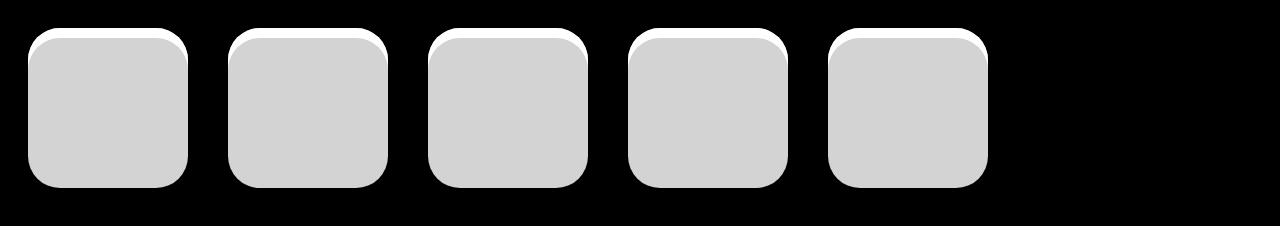
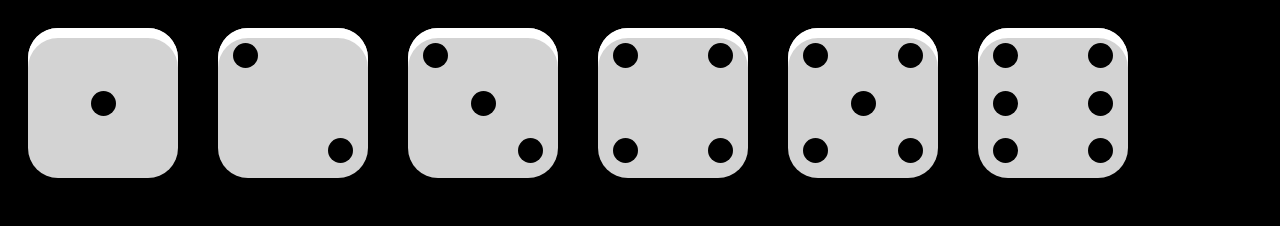
Before and after one commit to jbellwaite/css-wk4-dice-grid-practice, a plain HTML site: page index.html in a window 1280 px wide. Drawn offline with Linux system fonts and the light colour scheme.

Commit message:
Add dice circles and position them using flex box alignment

```diff
--- a/css/styles.css
+++ b/css/styles.css
@@ -1,14 +1,69 @@
 body {
   background-color: black;
   display: flex;
+  /*flex-wrap: wrap;*/
 }
 
-.first-face, .second-face, .third-face, .fourth-face, .fifth-face, .six-face {
-  width: 160px;
-  height: 160px;
+.first-face, .second-face, .third-face, .fourth-face, .fifth-face, .sixth-face {
+  width: 120px;
+  height: 120px;
   background-color: lightgrey;
   margin: 20px;
   border-radius: 20%;
   box-shadow: 0 10px 0 white inset;
+  display: flex;
+  flex-wrap: wrap;
+  justify-content: space-between;
+  align-items: center;
+  padding: 15px;
   /*box-shadow: 0px 0px 10px 10px gray inset;*/
+  /*position: relative;*/
 }
+
+.pip {
+  height: 25px;
+  width: 25px;
+  border-radius: 100%;
+  background-color: black;
+  /*position: absolute;*/
+  display: flex;
+  /*flex-wrap: wrap;*/
+}
+
+.column {
+  display: flex;
+  flex-direction: column;
+  justify-content: space-between;
+  flex-wrap: wrap;
+  height: 100%;
+  max-height: 100%;
+  }
+
+.first-face  {
+  justify-content: center;
+}
+
+.second-face .pip:nth-child(1) {
+  align-self: flex-start;
+}
+
+.second-face .pip:nth-child(2) {
+  align-self: flex-end;
+}
+
+.third-face .pip:nth-child(1) {
+  align-self: flex-start;
+}
+
+.third-face .pip:nth-child(3) {
+  align-self:flex-end;
+}
+
+.fourth-face .pip:nth-child(1) {
+  align-items: flex-start;
+}
+
+.fifth-face .column:nth-child(2){
+  height: 100%;
+  justify-content: center;
+}
```
